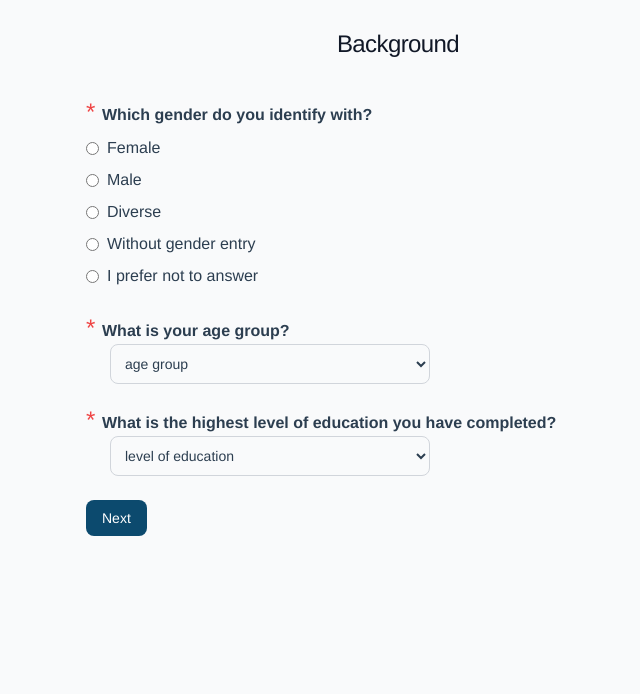
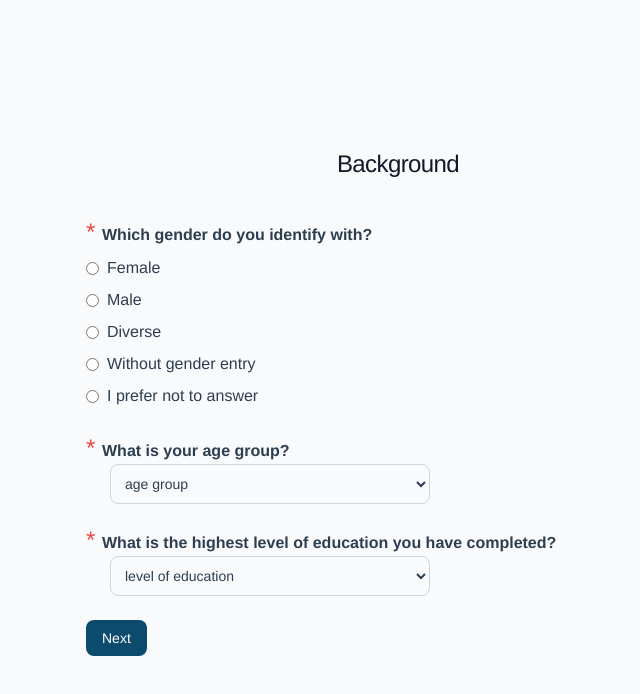
Before and after one commit to sarahoxhaj/cognitiveInterviews, a Vue app: page /BackgroundView in a window 1280 px wide. Shown: the top 694 px of the page, without its empty margins (242-882 px from the left). Built offline with nearby package versions, Linux system fonts and the light colour scheme.

Commit message:
fixing pos

```diff
--- a/src/components/BackgroundView.vue
+++ b/src/components/BackgroundView.vue
@@ -1,6 +1,6 @@
 <template>
 
-    <div class="bg-gray-50 dark:bg-slate-600 flex flex-col min-h-screen">
+    <div class="bg-gray-50 dark:bg-slate-600 flex flex-col items-center justify-center min-h-screen">
         <p class="mb-2 text-2xl tracking-tight text-gray-900 dark:text-white mt-7 text-center">Background</p>
         <div class="text-left max-w-2xl mx-auto px-6 mt-7 w-full">
             <p>
```
